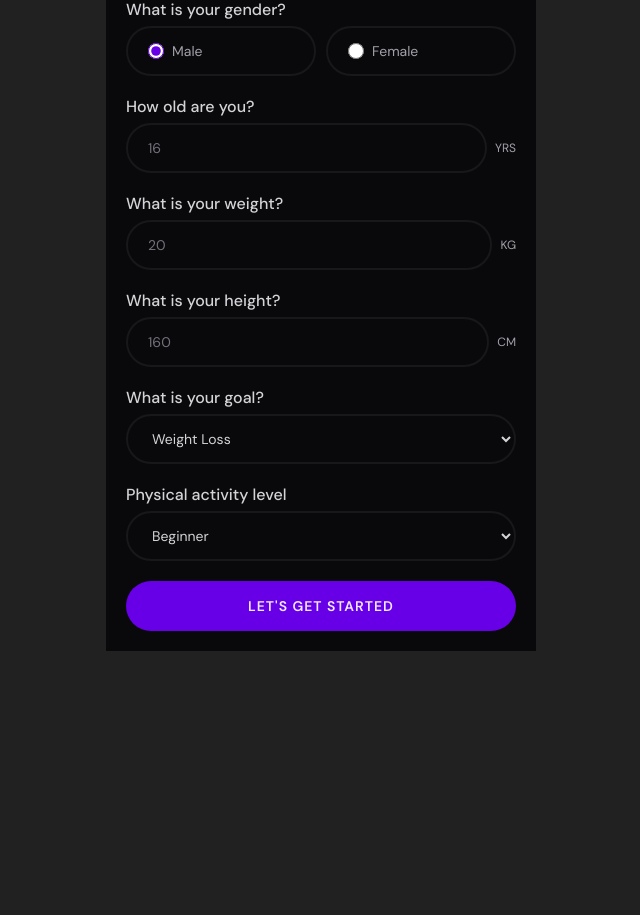
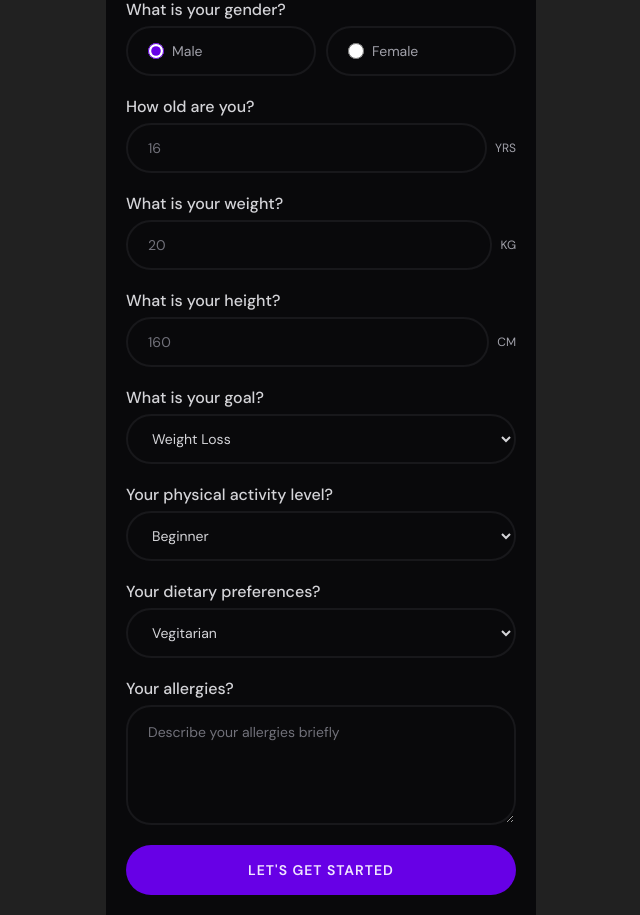
Before and after one commit to theshawa/gymrat, a PHP site: page /rat/register/onboarding/index.php in a window 1280 px wide. Shown: the part 266-1181 px from the top of the page, without its empty margins (319-959 px from the left). Before the commit the page ends 917 px from the top, so only its background shows below. Run offline with PHP 8.4, Linux system fonts and the light colour scheme.

Commit message:
nutrition+allergies input

```diff
--- a/rat/register/onboarding/index.php
+++ b/rat/register/onboarding/index.php
@@ -30,21 +30,21 @@ require_once "../../includes/header.php";
         <div class="question">
             <span class="title">How old are you?</span>
             <div class="line">
-                <input class="input" type="number" name="age" placeholder="16" required>
+                <input class="input" min="10" max="150" type="number" name="age" placeholder="16" required>
                 <span class="">YRS</span>
             </div>
         </div>
         <div class="question">
             <span class="title">What is your weight?</span>
             <div class="line">
-                <input class="input" type="number" name="weight" placeholder="20" required>
+                <input class="input" min="10" type="number" name="weight" placeholder="20" required>
                 <span class="">KG</span>
             </div>
         </div>
         <div class="question">
             <span class="title">What is your height?</span>
             <div class="line">
-                <input class="input" type="number" name="height" placeholder="160" required>
+                <input class="input" min="10" type="number" name="height" placeholder="160" required>
                 <span class="">CM</span>
             </div>
         </div>
@@ -58,10 +58,10 @@ require_once "../../includes/header.php";
                 <option value="shape_body">Shape Body</option>
                 <option value="other">Other</option>
             </select>
-            <textarea name="other-goal" class="input" placeholder="Describe your goal"></textarea>
+            <textarea name="other_goal" class="input" placeholder="Describe your goal briefly"></textarea>
         </div>
         <div class="question">
-            <span class="title">Physical activity level</span>
+            <span class="title">Your physical activity level?</span>
             <select name="physical_activity_level" class="input">
                 <option disabled value="">Select option</option>
                 <option value="beginner">Beginner</option>
@@ -69,12 +69,28 @@ require_once "../../includes/header.php";
                 <option value="advanced">Advanced</option>
             </select>
         </div>
+        <div class="question">
+            <span class="title">Your dietary preferences?</span>
+            <select name="dietary_preferences" class="input">
+                <option disabled value="">Select option</option>
+                <option value="vegitarian">Vegitarian</option>
+                <option value="non_vegitarian">Non-vegitarian</option>
+                <option value="gluten_free">Gluten - Free</option>
+                <option value="keto">Keto</option>
+                <option value="paleo">Paleo</option>
+                <option value="no_preferences">No Preferences</option>
+            </select>
+        </div>
+        <div class="question">
+            <span class="title">Your allergies?</span>
+            <textarea name="allergies" class="input" placeholder="Describe your allergies briefly"></textarea>
+        </div>
         <button class="btn">Let's get started</button>
     </form>
 </main>
 <script>
     const goal = document.querySelector('select[name="goal"]');
-    const otherGoal = document.querySelector('textarea[name="other-goal"]');
+    const otherGoal = document.querySelector('textarea[name="other_goal"]');
 
     otherGoal.style.display = 'none';
     otherGoal.removeAttribute('required');
```
